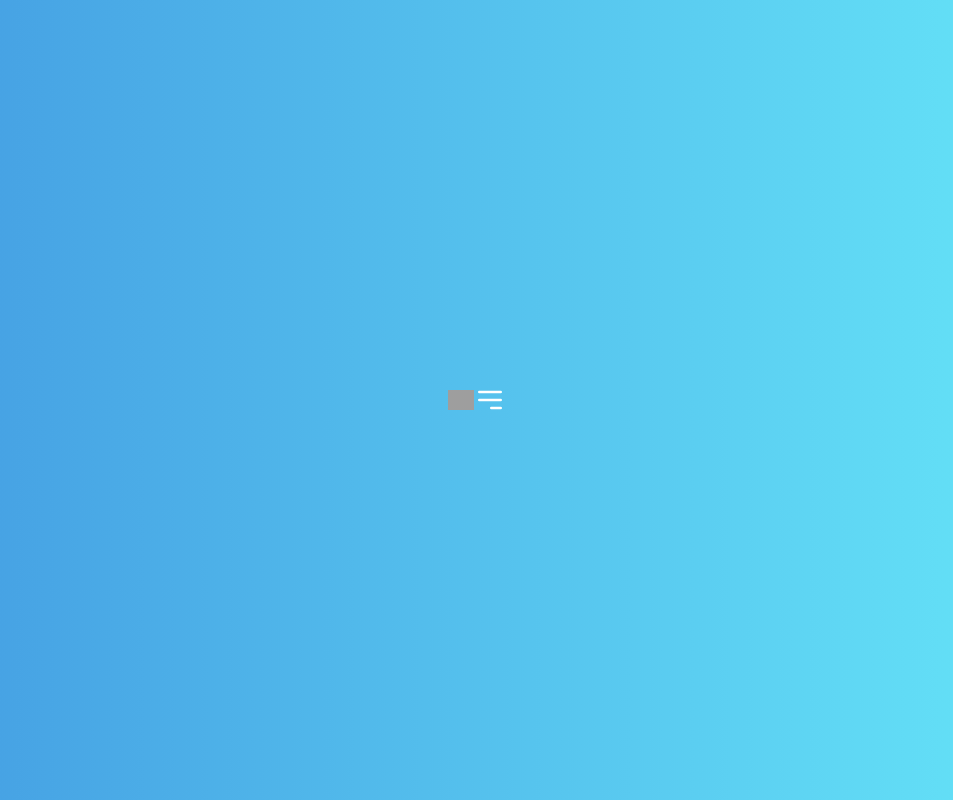
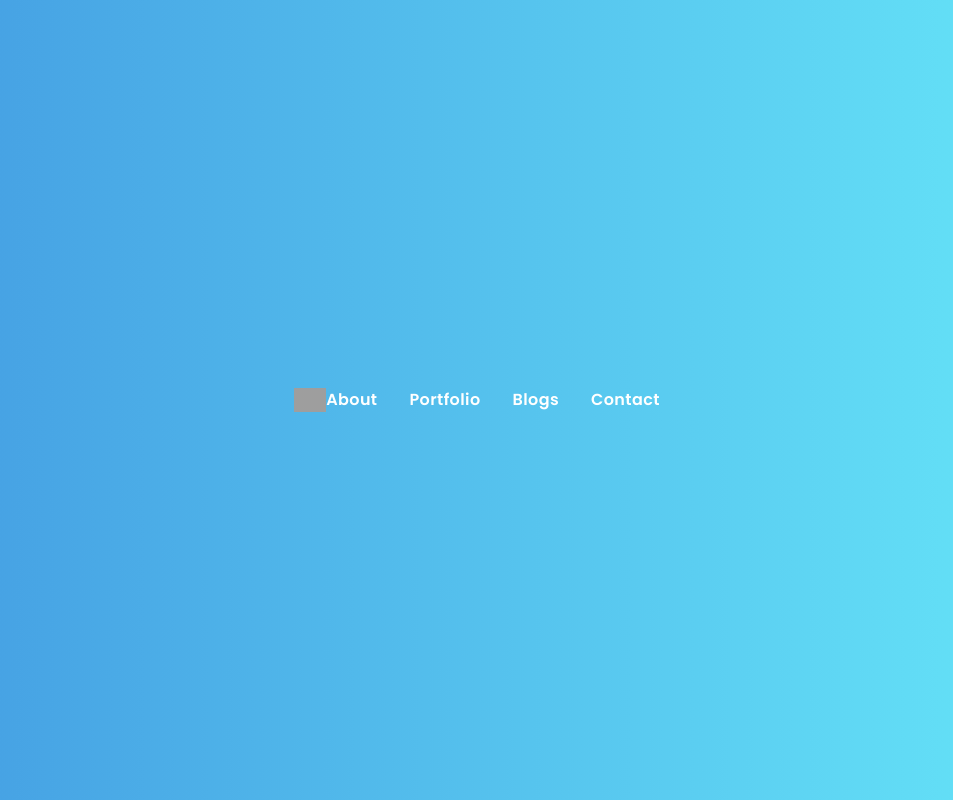
Before and after one commit to acatzk/my-website, a Nuxt app: page / in a window 1280 px wide. Shown: the top 800 px of the page, without its empty margins (163-1116 px from the left). Built offline with nearby package versions, Linux system fonts and the light colour scheme; grey boxes are pictures that could not be loaded.

Commit message:
add links and loop through design mobile size responsive

```diff
--- a/components/TheNavBar.vue
+++ b/components/TheNavBar.vue
@@ -1,14 +1,50 @@
 <template>
-  <header class="bg-gray-900 sticky top-0 md:bg-gradient-to-r from-blue-500 to-cyan-300">
+  <header class="bg-gray-900 sticky top-0 md:bg-gradient-to-r from-blue-500 to-cyan-300 z-10">
     <div class="flex items-center justify-between px-6 py-3 container mx-auto max-w-6xl">
       <div class="flex-shrink-0">
-        <img class="h-5" src="https://nuxtjs.org/logos/nuxtjs-typo.svg" alt="logo">
+        <img class="h-5 lg:h-6" src="https://nuxtjs.org/logos/nuxtjs-typo.svg" alt="logo">
       </div>
       <nav>
-        <button class="block focus:outline-none rounded focus:ring-2 ring-teal-600">
+        <button class="block focus:outline-none rounded focus:ring-2 ring-teal-600 md:hidden">
           <svg class="w-8 h-8 text-white" xmlns="http://www.w3.org/2000/svg" fill="none" viewBox="0 0 24 24" stroke="currentColor" color="#000000"><path stroke-linecap="round" stroke-linejoin="round" stroke-width="2" d="M4 6h16M4 12h16m-7 6h7"></path></svg>
         </button>
+        <div class="hidden md:block">
+          <ul class="flex items-center space-x-6 lg:space-x-8">
+            <li v-for="(link, i) in links" :key="i" class="transform transition hover:scale-105 ease-in-out duration-300">
+              <nuxt-link :to="link.to" class="text-white font-semibold tracking-wide text-sm lg:text-base">
+                {{ link.title }}
+              </nuxt-link>
+            </li>
+          </ul>
+        </div>
       </nav>
     </div>
   </header>
 </template>
+
+<script>
+  export default {
+    data () {
+      return {
+        links: [
+          {
+            title: 'About',
+            to: '/'
+          },
+          {
+            title: 'Portfolio',
+            to: '/portfolio'
+          },
+          {
+            title: 'Blogs',
+            to: '/blogs'
+          },
+          {
+            title: 'Contact',
+            to: '/contact'
+          }
+        ]
+      }
+    }
+  }
+</script>
```
